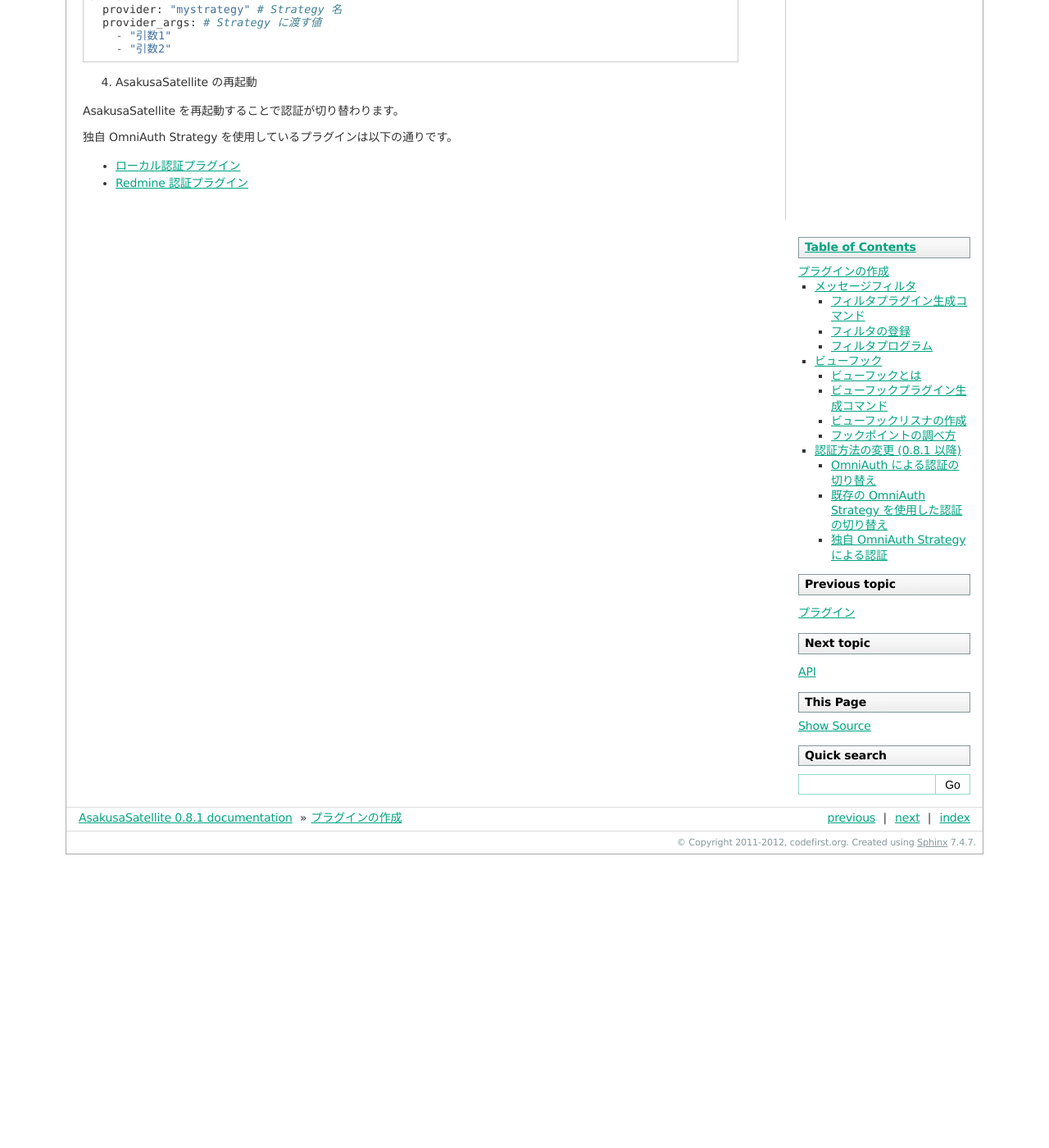
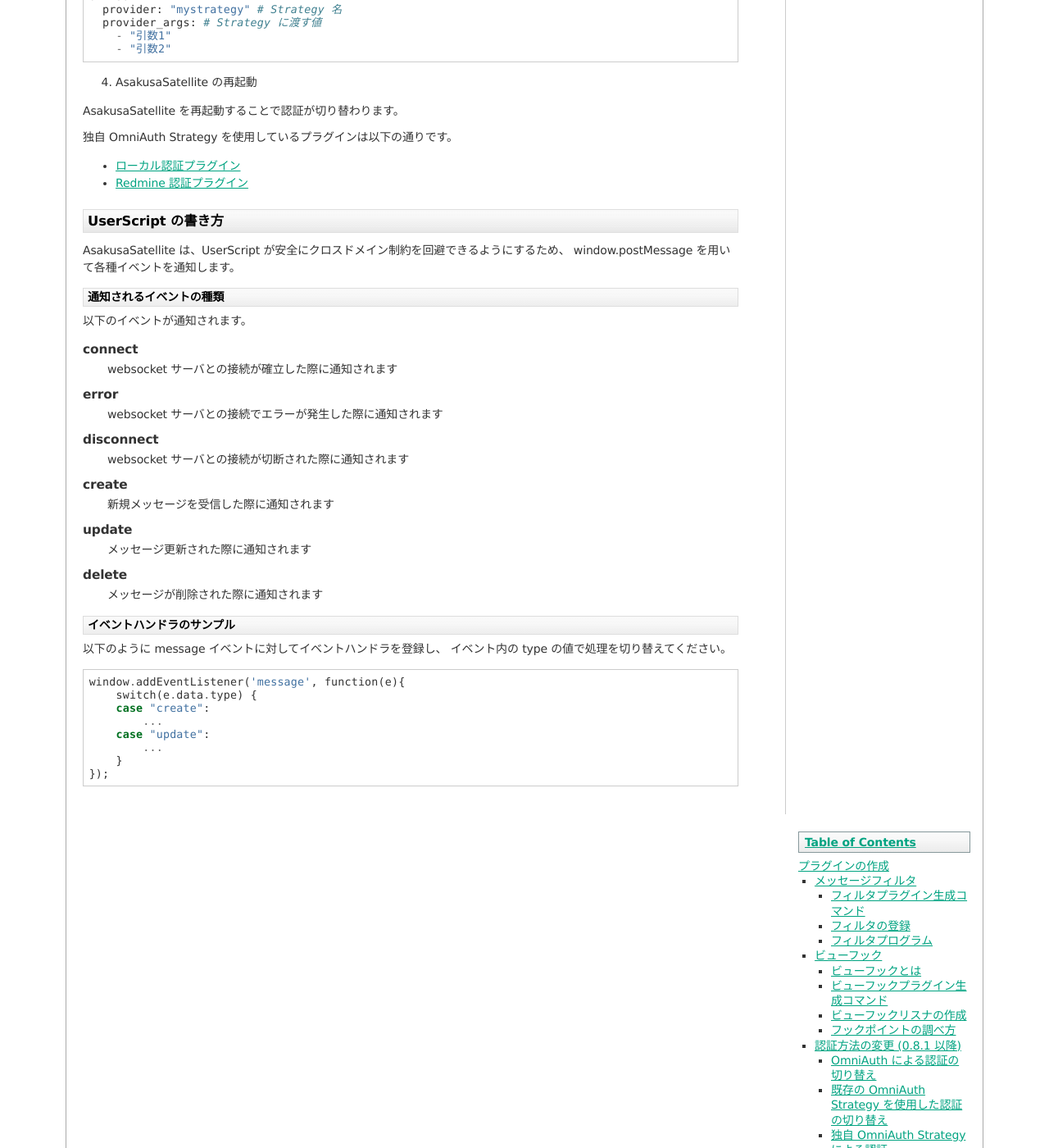
Before and after one commit to codefirst/asakusa-satellite-manual, a Sphinx documentation site: the page built from source/writing-plugins.rst, in a window 1280 px wide and 1400 px high, scrolled down 4502 px. Shown: the whole window at 82% size. Built offline with Sphinx 7.4.7, drawn with Linux system fonts in a browser that asks for light colours; before the commit the page ends 5544 px from its top, so only the background shows below that; some of the changed text lies outside the part shown.

Commit message:
Added: how to write userscript

```diff
--- a/source/writing-plugins.rst
+++ b/source/writing-plugins.rst
@@ -314,3 +314,52 @@
 
 * `ローカル認証プラグイン <https://github.com/codefirst/AsakusaSatellite/tree/master/plugins/as_localauth_plugin>`_
 * `Redmine 認証プラグイン <https://github.com/codefirst/AsakusaSatellite/tree/master/plugins/as_redmineauth_plugin>`_
+
+UserScript の書き方
+--------------------------------------
+
+AsakusaSatellite は、UserScript が安全にクロスドメイン制約を回避できるようにするため、
+window.postMessage を用いて各種イベントを通知します。
+
+通知されるイベントの種類
+^^^^^^^^^^^^^^^^^^^^^^^^^^^^^^^^^^^^^^
+
+以下のイベントが通知されます。
+
+.. glossary::
+
+  connect
+    websocket サーバとの接続が確立した際に通知されます
+
+  error
+    websocket サーバとの接続でエラーが発生した際に通知されます
+
+  disconnect
+    websocket サーバとの接続が切断された際に通知されます
+
+  create
+    新規メッセージを受信した際に通知されます
+
+  update
+    メッセージ更新された際に通知されます
+
+  delete
+    メッセージが削除された際に通知されます
+
+
+イベントハンドラのサンプル
+^^^^^^^^^^^^^^^^^^^^^^^^^^^^^^^^^^^^^^
+
+以下のように message イベントに対してイベントハンドラを登録し、
+イベント内の type の値で処理を切り替えてください。
+
+::
+
+    window.addEventListener('message', function(e){
+        switch(e.data.type) {
+        case "create":
+            ...
+        case "update":
+            ...
+        }
+    });
```
